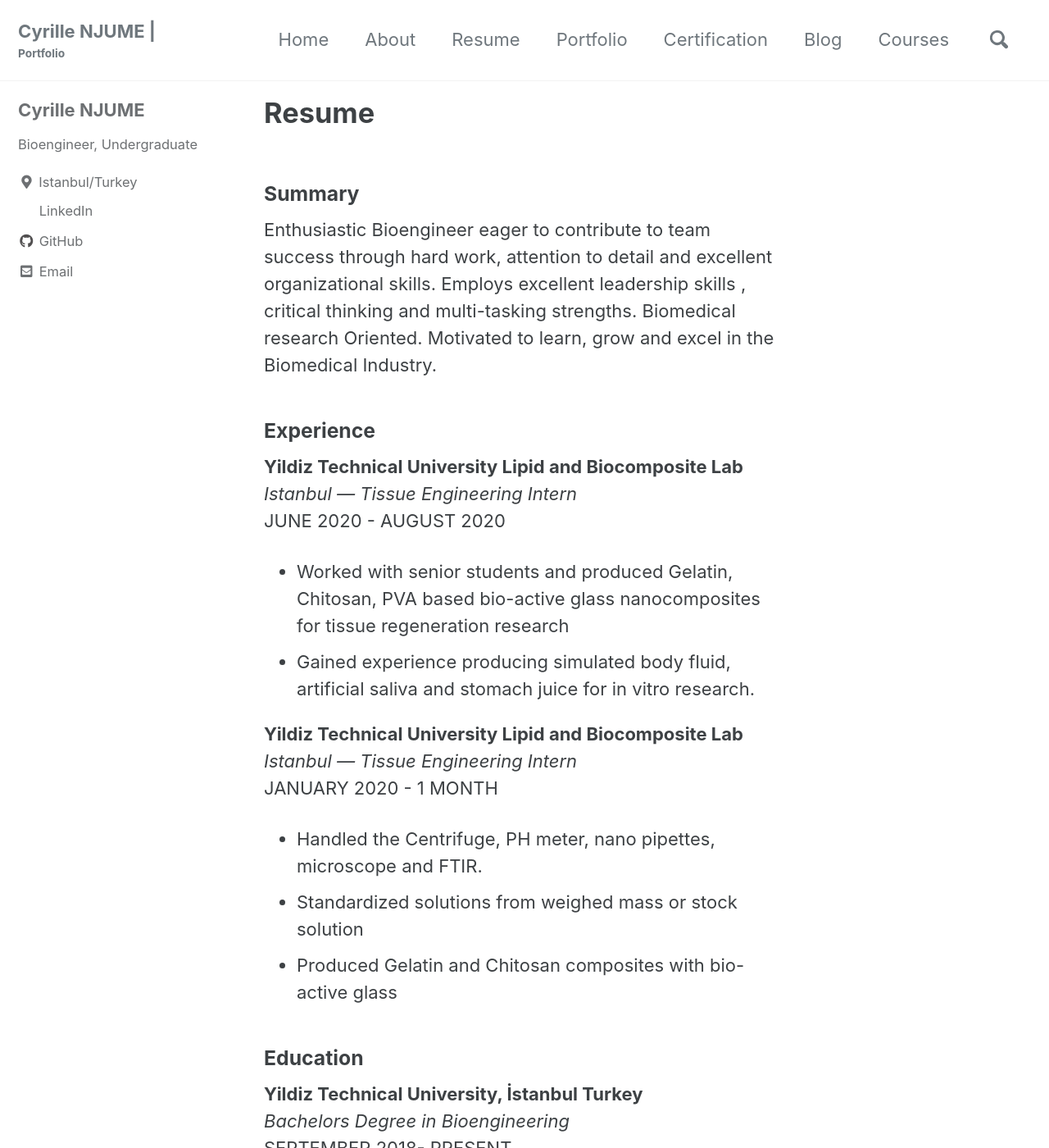
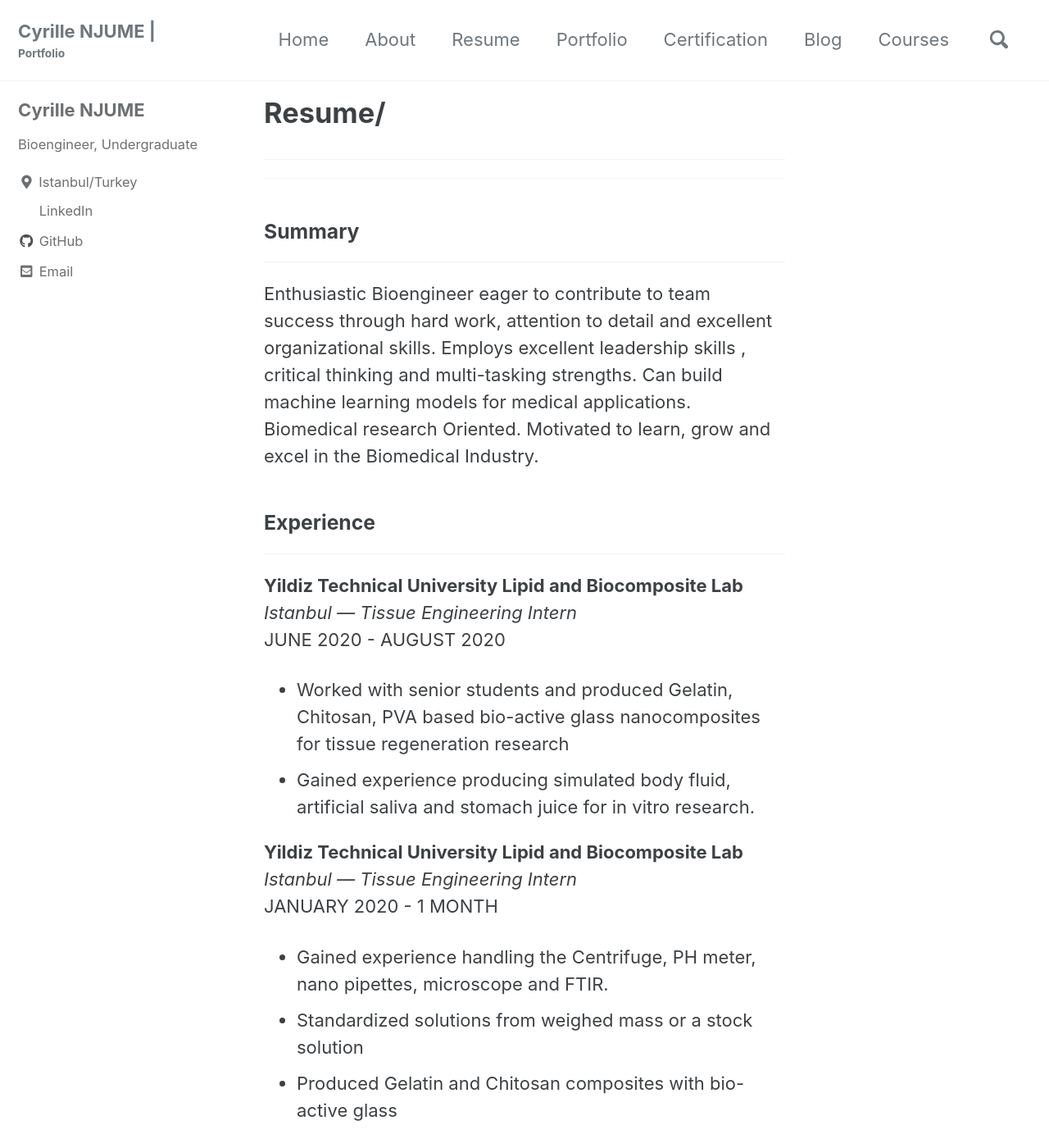
Before and after one commit to CyrilleMesue/cyrillemesue.github.io, a Jekyll site: the page built from _pages/resume.md, in a window 1280 px wide and 1400 px high. Shown: the whole window at 82% size. Built offline with Jekyll 4.4.1, drawn with Linux system fonts in a browser that asks for light colours; cached includes are drawn as plain includes; comment, search, counter and statistics services are not loaded.

Commit message:
Update resume.md

```diff
--- a/_pages/resume.md
+++ b/_pages/resume.md
@@ -1,15 +1,20 @@
 ---
 layout: single
-title: Resume
+title: Resume/
 permalink: /Resume/
 author_profile: true
 comments: true
+tof: true
 ---
 
+---------------------------------------------------------------------------------------------------------------------------
+--------------------------------------------------------------------------------------------------------------
 ### Summary
-Enthusiastic Bioengineer eager to contribute to team success through hard work, attention to detail and excellent organizational skills. Employs excellent leadership skills , critical thinking and multi-tasking strengths. Biomedical research Oriented. Motivated to learn, grow and excel in the Biomedical Industry.
+----------------------------------------------------------------------------------------------------------------------------------------------------------------------------
+Enthusiastic Bioengineer eager to contribute to team success through hard work, attention to detail and excellent organizational skills. Employs excellent leadership skills , critical thinking and multi-tasking strengths. Can build machine learning models for medical applications. Biomedical research Oriented. Motivated to learn, grow and excel in the Biomedical Industry.
 
 ### Experience
+---------------------------------------------------------------------------------------------------------------------------------------------------------------------------
 <b>Yildiz Technical University Lipid and Biocomposite Lab</b>
 _Istanbul — Tissue Engineering Intern_
 JUNE 2020 - AUGUST 2020
@@ -19,11 +24,12 @@ JUNE 2020 - AUGUST 2020
 <b>Yildiz Technical University Lipid and Biocomposite Lab</b>
 _Istanbul — Tissue Engineering Intern_
 JANUARY 2020 - 1 MONTH
-* Handled the Centrifuge, PH meter, nano pipettes, microscope and FTIR.
-* Standardized solutions from weighed mass or stock solution
+* Gained experience handling the Centrifuge, PH meter, nano pipettes, microscope and FTIR.
+* Standardized solutions from weighed mass or a stock solution
 * Produced Gelatin and Chitosan composites with bio-active glass
 
 ### Education
+-------------------------------------------------------------------------------------------------------------------------------------------------------------------------
 <b>Yildiz Technical University, İstanbul Turkey</b>
 _Bachelors Degree in Bioengineering_
 SEPTEMBER 2018- PRESENT
@@ -39,6 +45,7 @@ SEPTEMBER 2015 - JULY 2017
 GRADES: Biology A, Physics A, Chemistry A, Mathematics A, Further Mathematics A
 
 ### Awards
+---------------------------------------------------------------------------------------------------------------------------------------------------------------------
 <b>_Türkiye Burslari Scholarship 2018_</b>. This is a merit-based scholarship and I got selected to pursue my Undergraduate studies.
 
 <b>_Regional Best Student Performance Award in 2017 National Advanced Level Exams_</b>. I got awarded with 178000 Franc CFAM
@@ -46,6 +53,7 @@ GRADES: Biology A, Physics A, Chemistry A, Mathematics A, Further Mathematics A
 <b>_Winner of the National Medical Olympiads 2017_<b>
 
 ### SKILLS
+--------------------------------------------------------------------------------------------------------------------------------------------------------------------
 * Bioengineering Lab Research
 * Computer Programming
 * Machine Learning
@@ -55,6 +63,7 @@ GRADES: Biology A, Physics A, Chemistry A, Mathematics A, Further Mathematics A
 * Software: Python, Matlab, Java, JavaScript, CSS, MS Excel, MS Word, MS Powerpoint, Tensorflow
 
 ## Languages
+---------------------------------------------------------------------------------------------------------------------------------------------------------------------
 * <b>English</b>  - Full Professional Proficiency
 * <b>French</b> - Professional Working Proficiency
 * <b>Turkish</b> - Professional Working Proficiency
```
